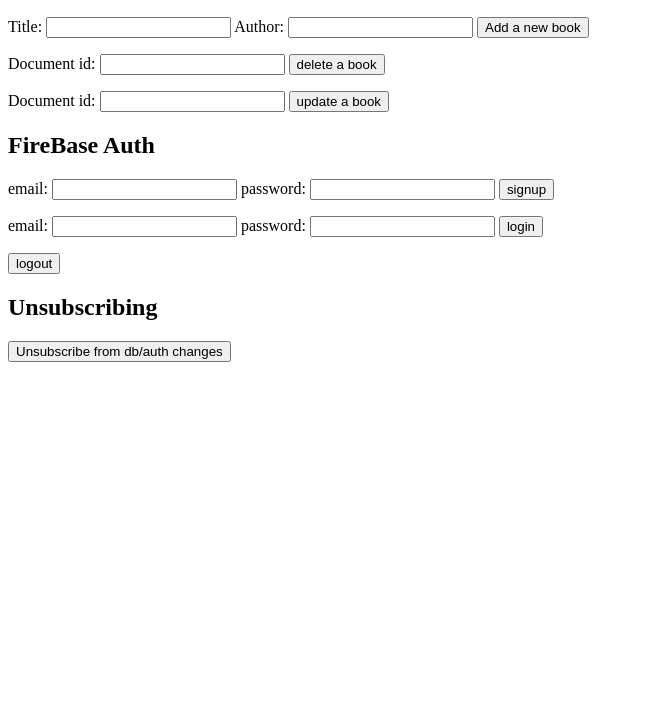
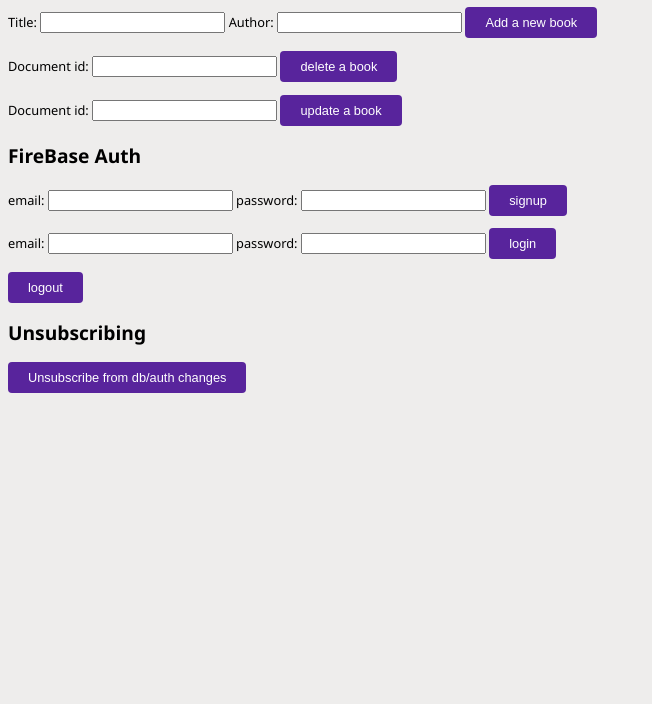
Before and after one commit to scarfacedotcom/FIRE-BASE-FIRST-LESSON, a website built with webpack: page dist/index.html in a window 1280 px wide. Shown: the part 96-800 px from the top of the page, without its empty margins (0-652 px from the left). Built offline with nearby package versions, Linux system fonts and the light colour scheme; some packages are replaced by stand-ins of ours; no server answers; the database is empty.

Commit message:
few changes

```diff
--- a/dist/index.html
+++ b/dist/index.html
@@ -3,6 +3,7 @@
   <meta charset="UTF-8">
   <meta http-equiv="X-UA-Compatible" content="IE=edge">
   <meta name="viewport" content="width=device-width, initial-scale=1.0">
+  <link rel="stylesheet" href="style.css">
   <title>Fire Base</title>
 </head>
 <body>
--- /dev/null
+++ b/dist/style.css
@@ -0,0 +1,21 @@
+body{
+  background: #eeedec;
+  font-family: 'Segoe UI', Tahoma, Geneva, Verdana, sans-serif;
+  font-size: 0.8em;
+  align-items: center;
+
+}
+.container{
+  max-width: 500px;
+}
+
+button {
+  font-size: 1em;
+  color: #fff;
+  padding: 8px 20px;
+  border: 0;
+  border-radius: 4px;
+  background-color: #58249c;
+  cursor: pointer;
+  text-decoration: none;
+}
```
